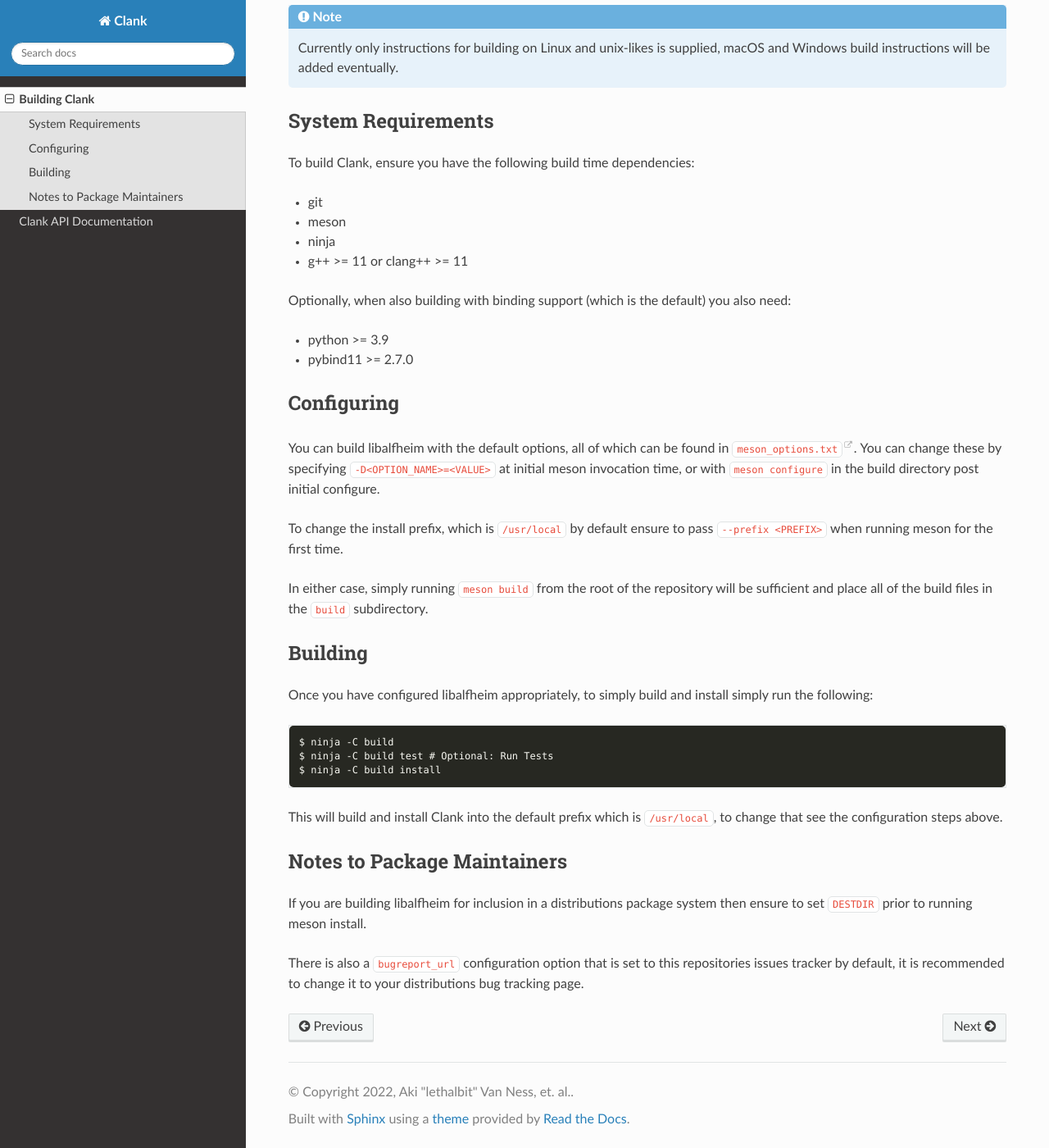
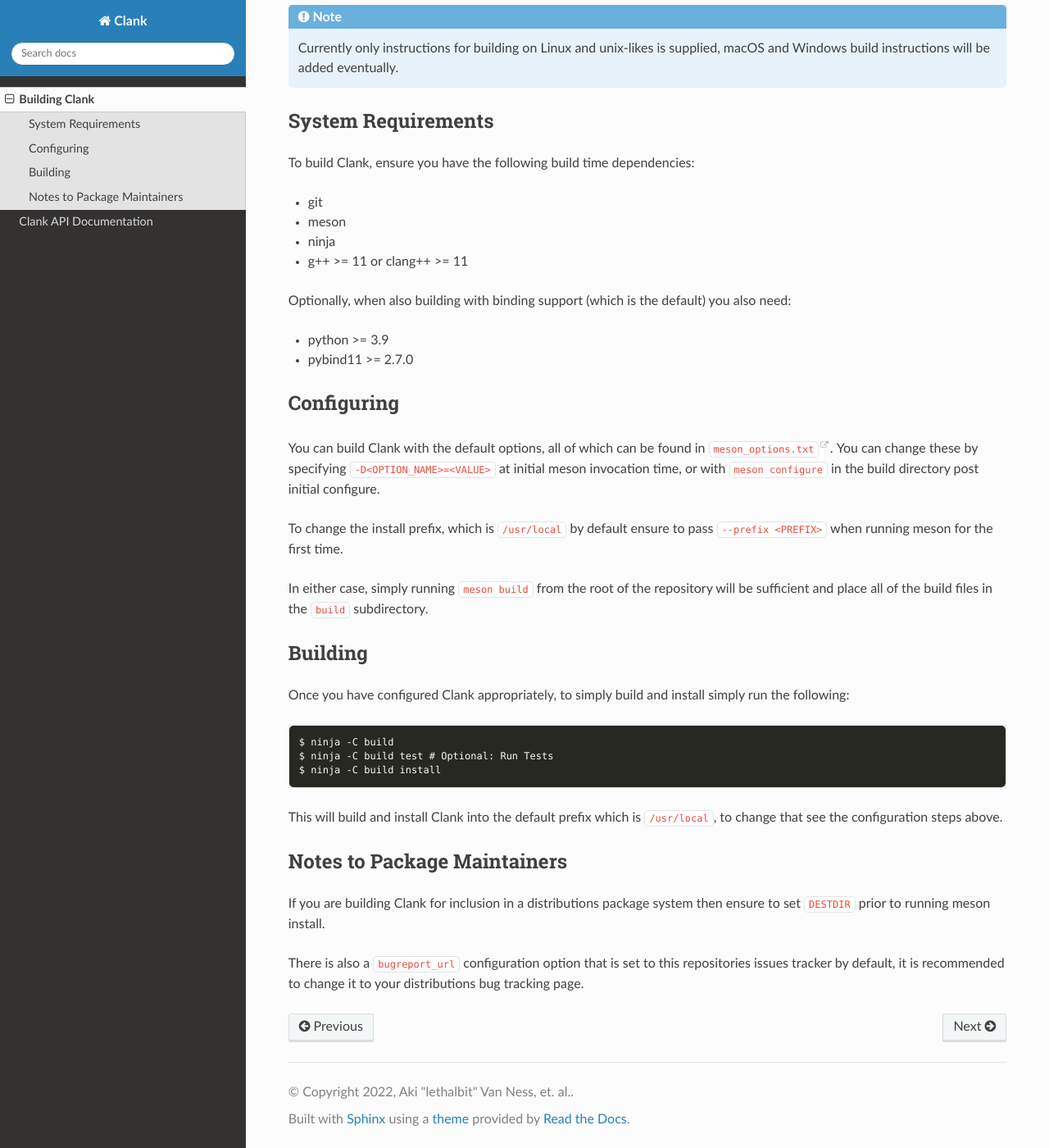
Before and after one commit to lethalbit/clank, a Sphinx documentation site: the page built from docs/building.md, in a window 1280 px wide and 1400 px high, scrolled down 255 px. Shown: the whole window at 82% size. Built offline with Sphinx 7.4.7 and the Read the Docs theme 2.0.0, drawn with Linux system fonts in a browser that asks for light colours; some web fonts are replaced; pages that are not in the unit, such as notebooks, are missing from menus; a script that is not in the unit is left out.

Commit message:
fixed an issue with clank being refered to as `libalfheim` in the docs

````diff
--- a/docs/building.md
+++ b/docs/building.md
@@ -23,7 +23,7 @@
 
 ## Configuring
 
-You can build libalfheim with the default options, all of which can be found in [`meson_options.txt`](https://github.com/lethalbit/clank/blob/main/meson_options.txt). You can change these by specifying `-D<OPTION_NAME>=<VALUE>` at initial meson invocation time, or with `meson configure` in the build directory post initial configure.
+You can build Clank with the default options, all of which can be found in [`meson_options.txt`](https://github.com/lethalbit/clank/blob/main/meson_options.txt). You can change these by specifying `-D<OPTION_NAME>=<VALUE>` at initial meson invocation time, or with `meson configure` in the build directory post initial configure.
 
 To change the install prefix, which is `/usr/local` by default ensure to pass `--prefix <PREFIX>` when running meson for the first time.
 
@@ -31,7 +31,7 @@
 
 ## Building
 
-Once you have configured libalfheim appropriately, to simply build and install simply run the following:
+Once you have configured Clank appropriately, to simply build and install simply run the following:
 
 ```
 $ ninja -C build
@@ -43,6 +43,6 @@
 
 ## Notes to Package Maintainers
 
-If you are building libalfheim for inclusion in a distributions package system then ensure to set `DESTDIR` prior to running meson install.
+If you are building Clank for inclusion in a distributions package system then ensure to set `DESTDIR` prior to running meson install.
 
 There is also a `bugreport_url` configuration option that is set to this repositories issues tracker by default, it is recommended to change it to your distributions bug tracking page.
````
Also changed, not shown: README.md (+3 -3 lines).
